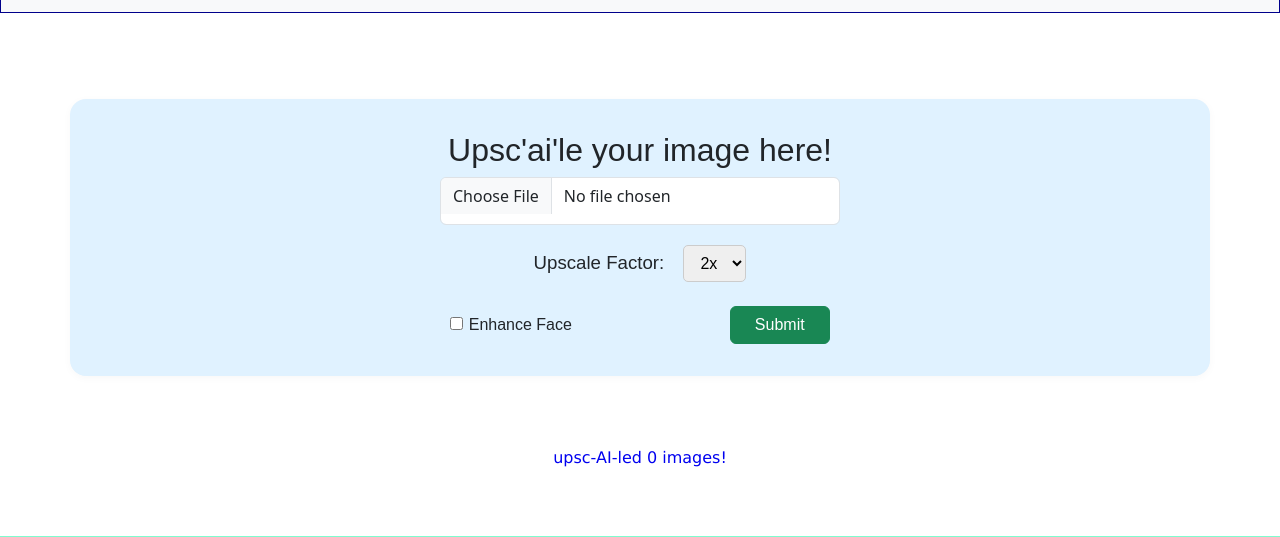
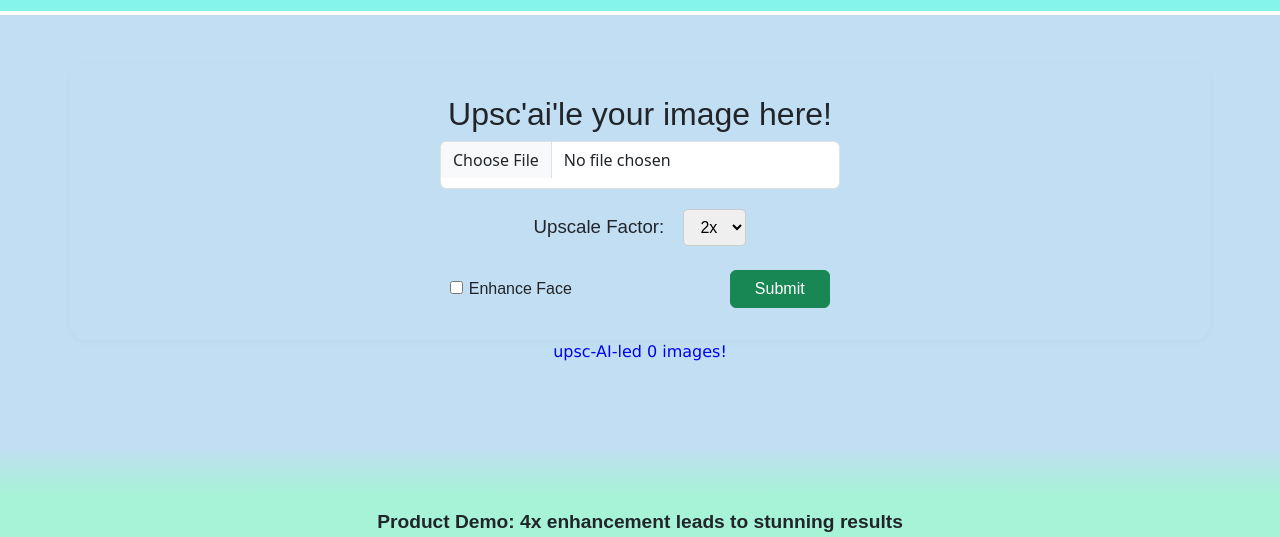
Before and after one commit to AdiBak/upscaile, a Flask app: page / in a window 1280 px wide. Shown: the part 85-622 px from the top of the page. Run offline with Flask 3, Linux system fonts and the light colour scheme; data that the repository does not hold is empty; parts of the project's set-up code (start-up, migrations or seed data) failed here and were passed over; some web fonts are replaced.

Commit message:
gradient background

```diff
--- a/static/style.css
+++ b/static/style.css
@@ -7,14 +7,17 @@ body {
     margin: 0px;
     padding: 0px;
     overflow-x: clip;
-    background-color: rgb(108, 211, 246);
+    background-size: 100% 250%;
+    background: none;
+    background-repeat: no-repeat;
+    min-height: 100vh;
 }
 
 .overallbox {
     position: relative;
-    top: 20%;
+    top: 10%;
     z-index: 1;
-    background-color: rgb(147, 220, 245);
+    background-color: rgb(180, 245, 249);
 }
 
 .overallbox .pageheader {
@@ -22,7 +25,7 @@ body {
 }
 
 .form-section {
-    background-color: #e0f2ff;
+    background-color: transparent;
     border-radius: 16px;
     padding: 32px 0;
     margin: 32px auto;
@@ -44,7 +47,7 @@ body {
     left: 0;
     height: 48px;
     min-height: unset;
-    background-color: rgb(111, 244, 244);
+    background-color: rgb(204, 245, 245);
     border: 1px solid #b3d8f8;
 }
 
@@ -137,7 +140,7 @@ body {
     position: absolute;
     width: 50%;
     left: 25%;
-    top: 125%;
+    top: 100%;
     text-align: center;
 }
 
@@ -185,10 +188,11 @@ body {
     position: fixed;
     top: 0px;
     z-index: 2;
+    background-color: rgb(132, 245, 232);
 }
 
 .navbar-light {
-    background-color: rgb(109, 215, 251) !important;
+    background-color: rgb(134, 217, 245) !important;
     border: 1px solid darkblue;
 }
 
@@ -219,30 +223,30 @@ body {
 
 .sampleimg {
     width: 100%;
-    background-color: rgb(127, 252, 206);
+    background-color: transparent;
     height: 50vw;
     text-align: center;
     position: relative;
-    top: 37%;
+    top: 0;
 }
 
 #sampleheader {
     font-size: 1.2em;
     position: relative;
-    top: 15px;
+    top: 12.5px;
     font-family: 'Wix Madefor Text', sans-serif;
     font-weight: bold;
 }
 
 #aboutdiv {
     width: 100%;
-    height: 40%;
+    height: 50%;
     position: relative;
-    top: 240px;
+    top: 0;
     text-align: center;
     display: flex;
     left: 0px;
-    background-color: ivory;
+    background-color: transparent;
     font-family: 'Wix Madefor Text', sans-serif;
 }
 
@@ -258,7 +262,7 @@ body {
     margin-left: 10%;
     transform: translate(-50%);
     width: 30px;
-    bottom: 10px;
+    bottom: 5%;
 }
 
 .low-res-img {
@@ -295,3 +299,18 @@ body {
     border-radius: 8px;
     opacity: 0.95;
 }
+
+.main-section {
+    background: linear-gradient(to bottom, #c1def2 90%, #a7f3d7 100%);
+    margin-top: 100px;
+    height: 60%;
+}
+.demo-section {
+    background: linear-gradient(to bottom, #a7f3d7 90%, #f8f8cb 100%) ;
+    margin-top: 0px;
+    height: 110%;
+}
+.about-section {
+    background: linear-gradient(to bottom, #f8f8cb 0%, #f8f8cb 100%);
+    height: 30%;
+}
--- a/templates/index.html
+++ b/templates/index.html
@@ -25,7 +25,7 @@
 <body>
 
     <div class="container-fullwidth">
-        <nav class="navbar navbar-expand-lg navbar-light bg-light">
+        <nav class="navbar navbar-expand-lg">
             <div class="container">
                 <a class="navbar-brand" href="#"><img class="logoimage"
                         src="https://i.ibb.co/V3yhFMC/possibleicon.png"></a>
@@ -73,6 +73,7 @@
         {% endwith %}
     </div>
 
+    <div class="main-section">
         <div class="container my-4 overallbox form-section">
             <div id="totalCount">
                 <p id="countxt">upsc-AI-led {{upscalesCount}} images!</p>
@@ -109,7 +110,9 @@
             </form>
 
         </div>
+    </div>
 
+    <div class="demo-section">
         <div class="sampleimg" id="samplesdiv">
             <p id="sampleheader">Product Demo: 4x enhancement leads to stunning results </p>
             <!-- Top row of carousels -->
@@ -269,7 +272,9 @@
                 </div>
             </div>
         </div>
+    </div>
 
+    <div class="about-section">
         <div id="aboutdiv">
             <p id="aboutpara">
                 Have you ever struggled to enhance your images due to the lack of effective
@@ -278,7 +283,7 @@
                 and enhance your images 4x their original resolution.
                 <br><br>
 
-            Powered by <a href="https://render.com/" target="_blank">Render</a>, <a href="https://ailabtools.com/" target=”_blank”>AILabTools</a>,
+                Powered by <a href="https://render.com/" target="_blank">Render</a>, <a href="https://prodia.com/" target=”_blank”>Prodia</a>,
                 <a href="https://cloudinary.com/">Cloudinary</a> and <a href="https://sightengine.com/">SightEngine</a>
 
                 <br>
@@ -291,6 +296,7 @@
                 <a class="icon-link icon-link-hover" id="githubicon" style="--bs-icon-link-transform: translate3d(0, -.125rem, 0);" href="https://github.com/AdiBak/upscaile" target="_blank">
                     <img id="githubicon" src="https://cdns.iconmonstr.com/wp-content/releases/preview/2012/240/iconmonstr-github-1.png">
                   </a>
+        </div>
     </div>
 
     <script src="https://cdnjs.cloudflare.com/ajax/libs/jquery/3.7.1/jquery.min.js" crossorigin="anonymous"></script>
```
Lines whose indentation alone changed are shown as unchanged.
